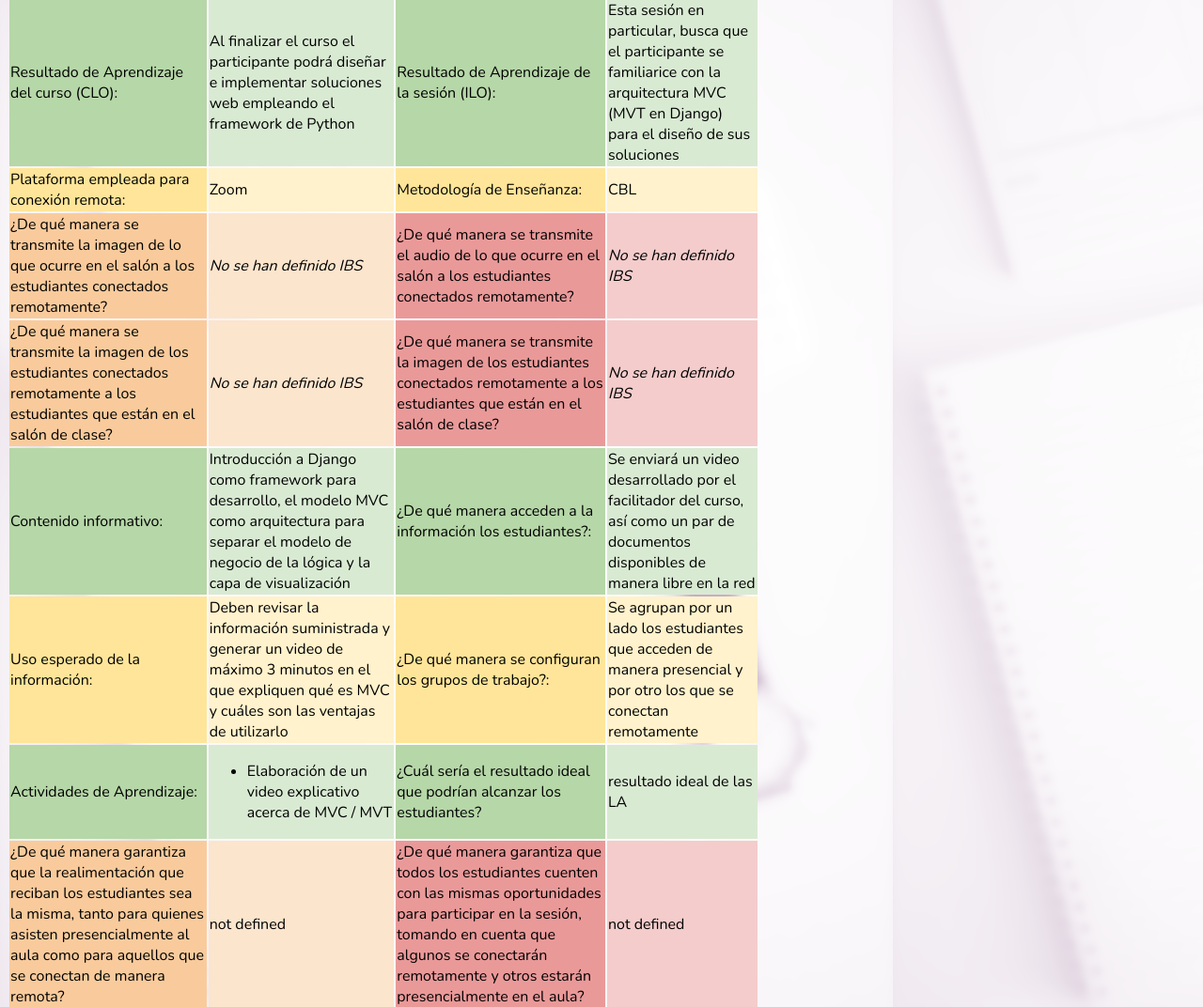
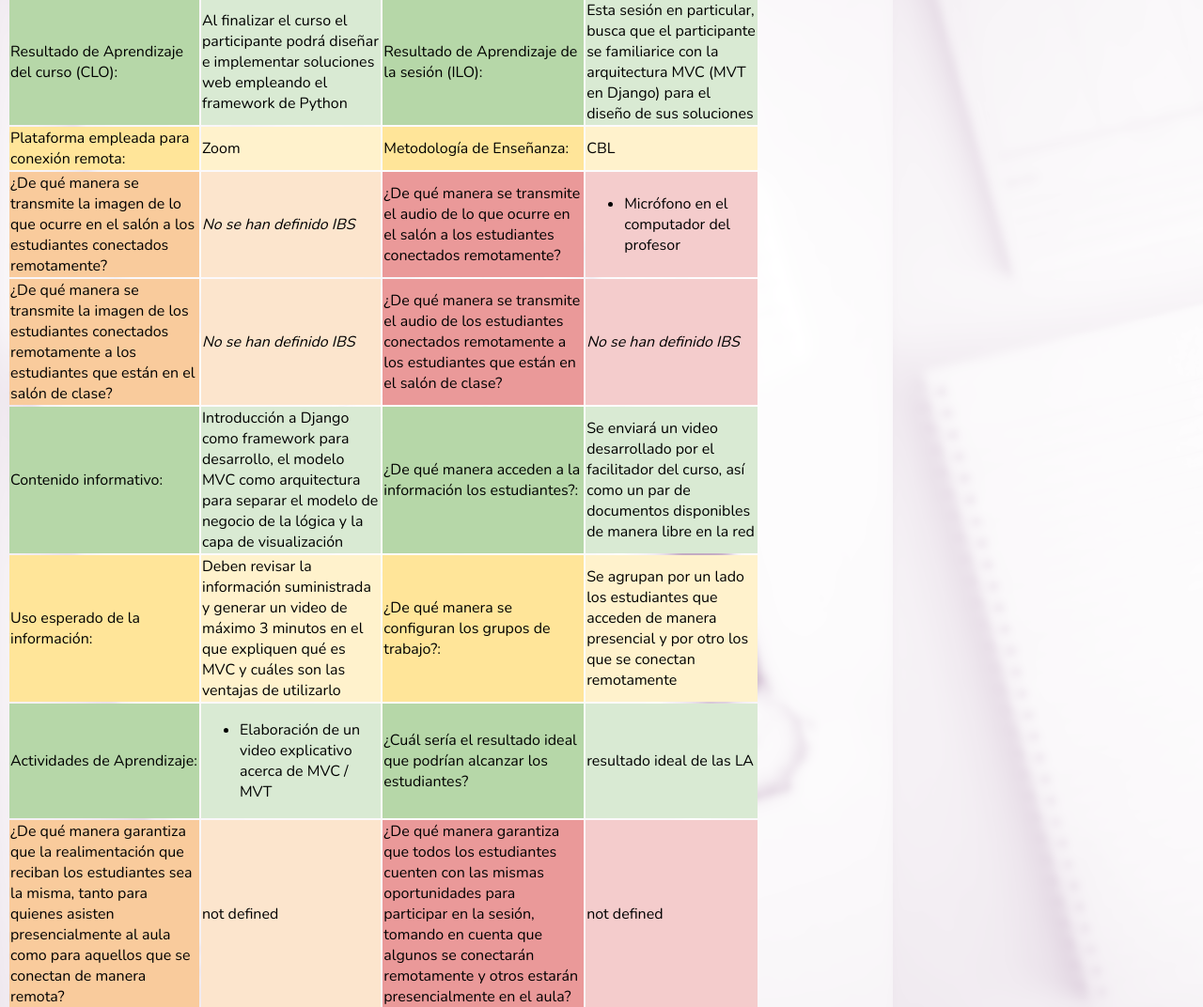
Before and after one commit to jamslug10/DaSHL, a Django app: page /planner/2/fullSessionPlan/ in a window 1280 px wide. Shown: the part 177-1249 px from the top of the page at 94% size. Run offline with Django 3.2, Linux system fonts and the light colour scheme; data comes from the database, SQL or seed files in the repository; both versions use the stored data as it was after the commit.

Commit message:
se corrigio un bug que presentaba los IBS de manera equivocada en la planeación completa

```diff
--- a/planner/templates/planner/fullSessionPlan.html
+++ b/planner/templates/planner/fullSessionPlan.html
@@ -47,7 +47,7 @@
             <td class="cell_style9">¿De qué manera se transmite el audio de lo que ocurre en
             el salón a los estudiantes conectados remotamente?</td>
             <td class="cell_style10">
-                {% if ibs_session_visual1 %}
+                {% if ibs_session_audio1 %}
                     <ul>
                         {% for ibs in ibs_session_audio1 %}
                         <li>
@@ -76,12 +76,12 @@
                     <em>No se han definido IBS</em>
                 {% endif %}
             </td>
-            <td class="cell_style9">¿De qué manera se transmite la imagen de los estudiantes
+            <td class="cell_style9">¿De qué manera se transmite el audio de los estudiantes
             conectados remotamente a los estudiantes que están en el salón de clase?</td>
             <td class="cell_style10">
                 {% if ibs_session_audio2 %}
                     <ul>
-                        {% for ibs in ibs_session_audio1 %}
+                        {% for ibs in ibs_session_audio2 %}
                         <li>
                             {{ ibs.ibs_name }}
                         </li>
```
Also changed, not shown: db.sqlite3.
